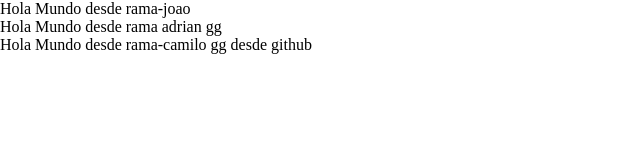
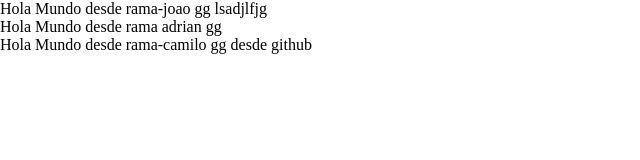
Before and after one commit to Newflaree/gg-prueba, a plain HTML site: page index.html in a window 1280 px wide. Shown: the whole page, without its empty margins (0-640 px from the left). Drawn offline with Linux system fonts and the light colour scheme.

Commit message:
Tercer cambio en producción

```diff
--- a/index.html
+++ b/index.html
@@ -27,6 +27,7 @@
     <section class="joao-section">
 
       Hola Mundo desde rama-joao
+      gg lsadjlfjg
 
 
     </section>
```
